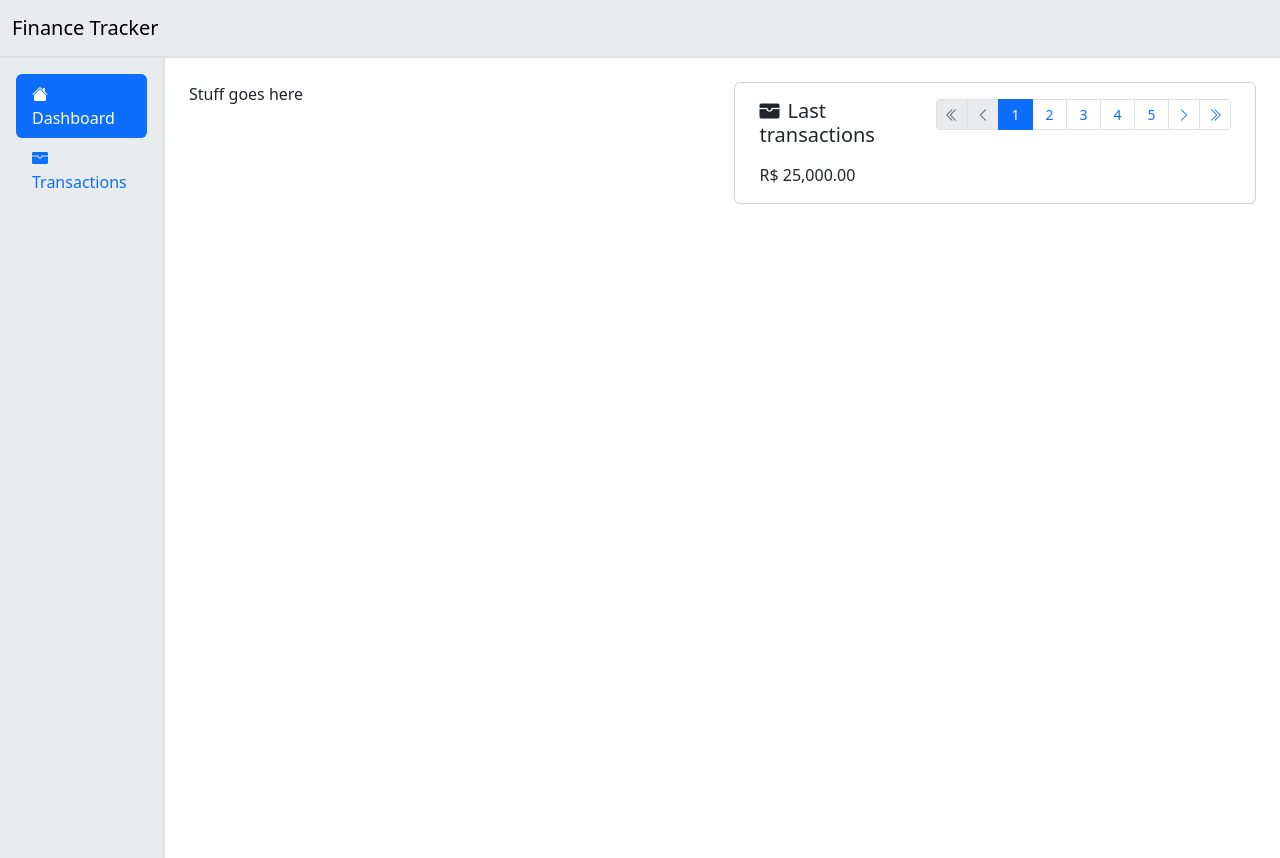
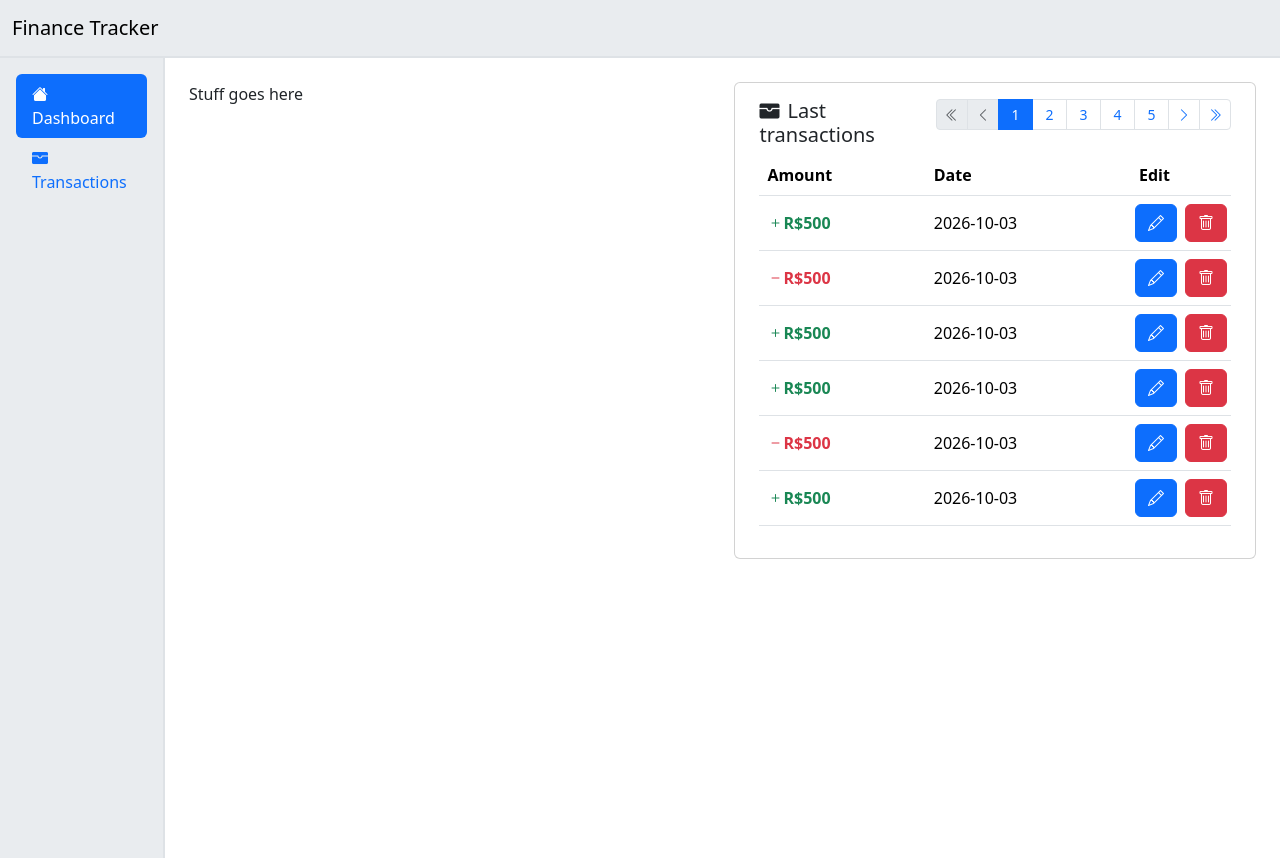
Before and after one commit to Wanderley-Jr/finance-tracker, a React (Vite) app in the folder frontend/: page / in a window 1280 px wide. Built offline with nearby package versions, Linux system fonts and the light colour scheme.

Commit message:
Work on dashboard page

```diff
--- a/frontend/package.json
+++ b/frontend/package.json
@@ -28,6 +28,6 @@
     "globals": "^17.12.0",
     "typescript": "~6.0.2",
     "typescript-eslint": "^8.69.0",
-    "vite": "^8.3.0"
+    "vite": "^8.3.2"
   }
 }
--- a/frontend/src/Dashboard/Dashboard.tsx
+++ b/frontend/src/Dashboard/Dashboard.tsx
@@ -8,6 +8,29 @@ export default function Dashboard() {
                     <p>Stuff goes here</p>
                 </div>
                 <div className="col">
+                    <TransactionTable />
+                </div>
+            </div>
+        </div>
+    );
+}
+
+interface NavControlsProps extends React.HTMLAttributes<HTMLElement> {
+    length: number;
+    limit: number;
+}
+
+function TransactionTable() {
+    const transactions = [
+        { amount: 500, date: "2026-10-03" },
+        { amount: -500, date: "2026-10-03" },
+        { amount: 500, date: "2026-10-03" },
+        { amount: 500, date: "2026-10-02" },
+        { amount: -500, date: "2026-10-01" },
+        { amount: 500, date: "2026-09-03" },
+    ];
+
+    return (
         <div className="card">
             <div className="card-body mx-2">
                 <div className="row g-2">
@@ -17,35 +40,71 @@ export default function Dashboard() {
                     </h5>
 
                     <NavControls className="col" length={15} limit={5} />
+                </div>
 
-                                <p className="card-text">R$ 25,000.00</p>
+                <table className="table">
+                    <colgroup>
+                        <col />
+                        <col />
+                        <col style={{ width: "1px" }} />
+                        <col style={{ width: "1px" }} />
+                    </colgroup>
+
+                    <thead>
+                        <tr>
+                            <th>Amount</th>
+                            <th>Date</th>
+                            <th>Edit</th>
+                            <th></th>
+                        </tr>
+                    </thead>
+
+                    <tbody>
+                        {transactions.map((transaction) => (
+                            <tr className="align-middle">
+                                <td className={`fw-bold ${transaction.amount >= 0 ? "text-success" : "text-danger"}`}>
+                                    <i className={`bi fs-6 ${transaction.amount > 0 ? "bi-plus" : "bi-dash"}`}></i>
+                                    R${String(transaction.amount).replace("-", "")}
+                                </td>
+                                <td>2026-10-03</td>
+                                <td className="px-1">
+                                    <button className="btn btn-primary">
+                                        <i className="bi bi-pencil"></i>
+                                    </button>
+                                </td>
+                                <td className="px-1">
+                                    <button className="btn btn-danger">
+                                        <i className="bi bi-trash"></i>
+                                    </button>
+                                </td>
+                            </tr>
+                        ))}
+                    </tbody>
+                </table>
             </div>
         </div>
-                    </div>
-                </div>
-            </div>
-        </div>
-    )
-}
-
-interface NavControlsProps extends React.HTMLAttributes<HTMLElement> {
-    length: number
-    limit: number
+    );
 }
 
 function NavControls({ length, limit, ...props }: NavControlsProps) {
-    const [currentIndex, setCurrentIndex] = useState(0)
+    const [currentIndex, setCurrentIndex] = useState(0);
 
     return (
         <nav {...props}>
             <ul className="pagination pagination-sm">
                 <li className="page-item">
-                    <button className={`page-link ${currentIndex == 0 ? "disabled" : ""}`} onClick={() => setCurrentIndex(0)}>
+                    <button
+                        className={`page-link ${currentIndex == 0 ? "disabled" : ""}`}
+                        onClick={() => setCurrentIndex(0)}
+                    >
                         <i className={`bi bi-chevron-double-left`}></i>
                     </button>
                 </li>
                 <li className="page-item">
-                    <button className={`page-link ${currentIndex == 0 ? "disabled" : ""}`} onClick={() => setCurrentIndex(Math.max(0, currentIndex-1))}>
+                    <button
+                        className={`page-link ${currentIndex == 0 ? "disabled" : ""}`}
+                        onClick={() => setCurrentIndex(Math.max(0, currentIndex - 1))}
+                    >
                         <i className="bi bi-chevron-left"></i>
                     </button>
                 </li>
@@ -56,22 +115,34 @@ function NavControls({ length, limit, ...props }: NavControlsProps) {
                     );
 
                     return (
-                        <li key={i} className={`page-item ${(start+i == currentIndex) ? "active" : ""}`} onClick={() => setCurrentIndex(start+i)}>
-                            <button style={{minWidth: "35px"}} className="page-link">{start+i+1}</button>
+                        <li
+                            key={i}
+                            className={`page-item ${start + i == currentIndex ? "active" : ""}`}
+                            onClick={() => setCurrentIndex(start + i)}
+                        >
+                            <button style={{ minWidth: "35px" }} className="page-link">
+                                {start + i + 1}
+                            </button>
                         </li>
-                    )
+                    );
                 })}
                 <li className="page-item">
-                    <button className={`page-link ${currentIndex+1 == length ? "disabled" : ""}`} onClick={() => setCurrentIndex(Math.min(currentIndex+1, length-1))}>
+                    <button
+                        className={`page-link ${currentIndex + 1 == length ? "disabled" : ""}`}
+                        onClick={() => setCurrentIndex(Math.min(currentIndex + 1, length - 1))}
+                    >
                         <i className={`bi bi-chevron-right`}></i>
                     </button>
                 </li>
                 <li className="page-item">
-                    <button className={`page-link ${currentIndex+1 == length ? "disabled" : ""}`} onClick={() => setCurrentIndex(length-1)}>
+                    <button
+                        className={`page-link ${currentIndex + 1 == length ? "disabled" : ""}`}
+                        onClick={() => setCurrentIndex(length - 1)}
+                    >
                         <i className="bi bi-chevron-double-right"></i>
                     </button>
                 </li>
             </ul>
         </nav>
-    )
+    );
 }
```
Also changed, not shown: 2 other files (tests, documents, lock files or other folders). Lines whose indentation alone changed are shown as unchanged.
